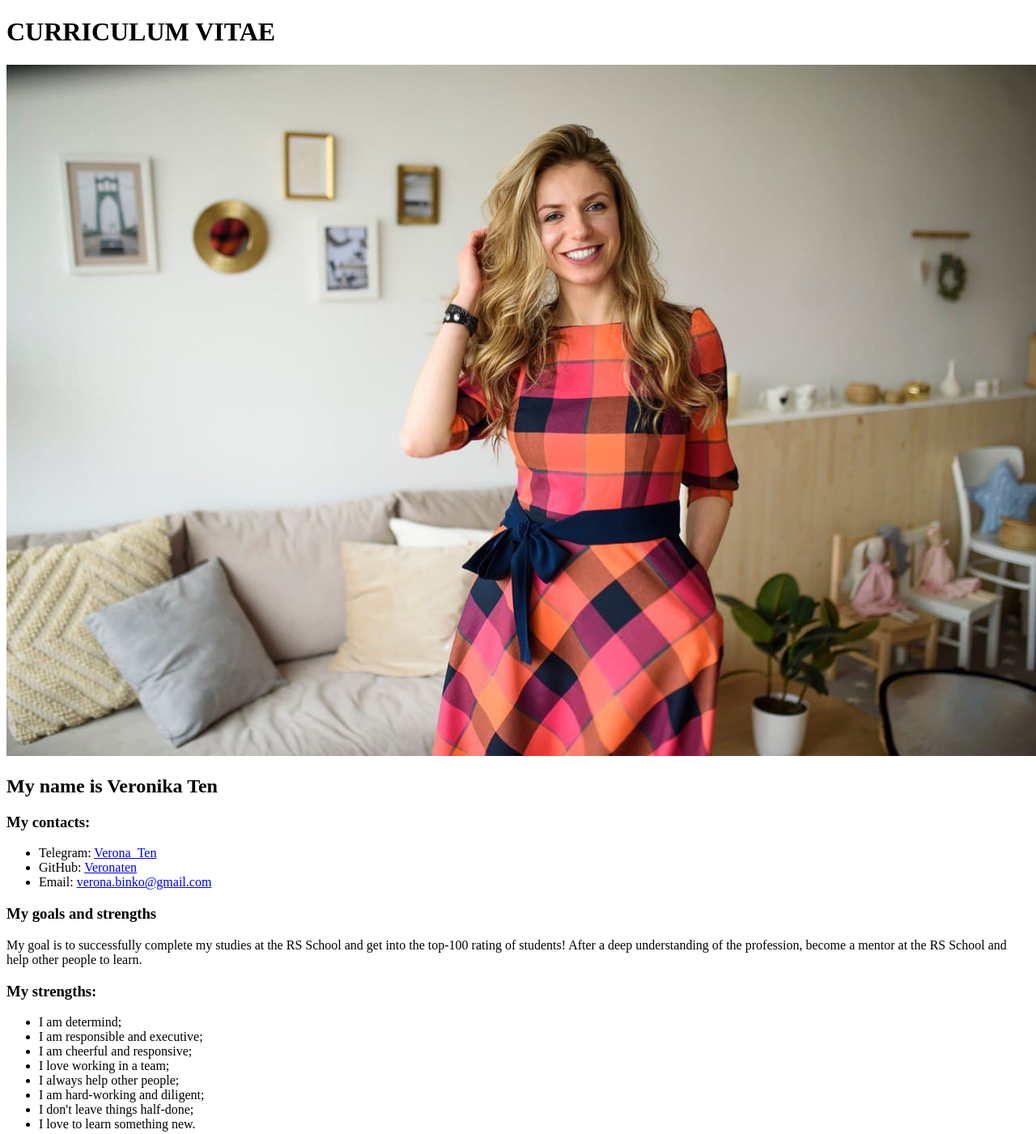
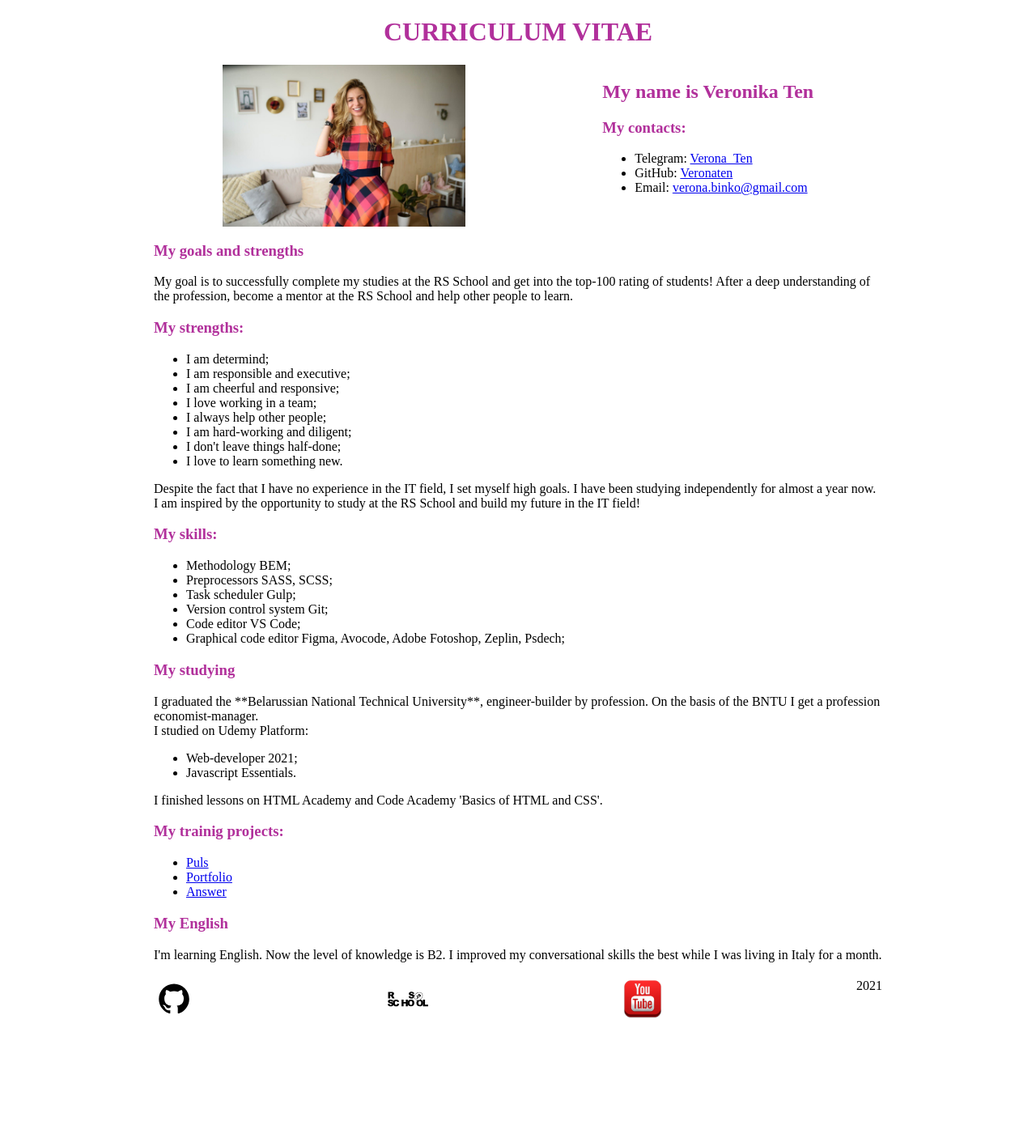
Before and after one commit to veronaten/rsschool-cv, a plain HTML site: page index.html in a window 1280 px wide. Shown: the top 1401 px of the page at 81% size. After the commit the page ends 1271 px from the top, so only its background shows below. Drawn offline with Linux system fonts and the light colour scheme.

Commit message:
Feat: add file style.css, delete section contacts

```diff
--- a/index.html
+++ b/index.html
@@ -5,16 +5,18 @@
   <meta http-equiv="X-UA-Compatible" content="IE=edge">
   <meta name="viewport" content="width=device-width, initial-scale=1.0">
   <title>CV</title>
+  <link rel="stylesheet" href="style.css">
 </head>
 <body>
   <div class="container">
     <header>
       <h1>CURRICULUM VITAE</h1>
+      <div class="about">
+        <div class="photo">
           <img src="img/photo_2021-02-15_23-01-32.jpg" alt="My foto">
+        </div>
+        <div class="contacts">
           <h2>My name is Veronika Ten</h2>
-    </header>
-
-    <section class="contacts">
           <h3>My contacts:</h3>
           <ul>
             <li>Telegram:
@@ -27,7 +29,9 @@
               <a href="https://mail.google.com/mail/u/0/#inbox">verona.binko@gmail.com</a>
             </li>
           </ul>
-    </section>
+        </div>
+      </div>
+    </header>
 
     <section class="strengths">
       <h3>My goals and strengths</h3>
--- /dev/null
+++ b/style.css
@@ -0,0 +1,44 @@
+* {
+  box-sizing: border-box;
+}
+
+.container {
+  width: 900px;
+  margin:  0 auto;
+}
+
+h1 {
+  text-align: center;
+  color: rgb(177, 48, 155);
+}
+
+.photo {
+  display: block;
+  width: 300px;
+  height: 200px;
+}
+
+header img {
+  width: 100%;
+}
+
+.about {
+  display: flex;
+  justify-content: space-around;
+  align-items: flex-start;
+}
+
+h2, h3 {
+  color: rgb(177, 48, 155);
+}
+
+footer {
+  margin-top: 20px;
+  display: flex;
+  justify-content: space-between;
+}
+
+footer img {
+  width: 50px;
+  height: 50px;
+}
```
Lines whose indentation alone changed are shown as unchanged.
